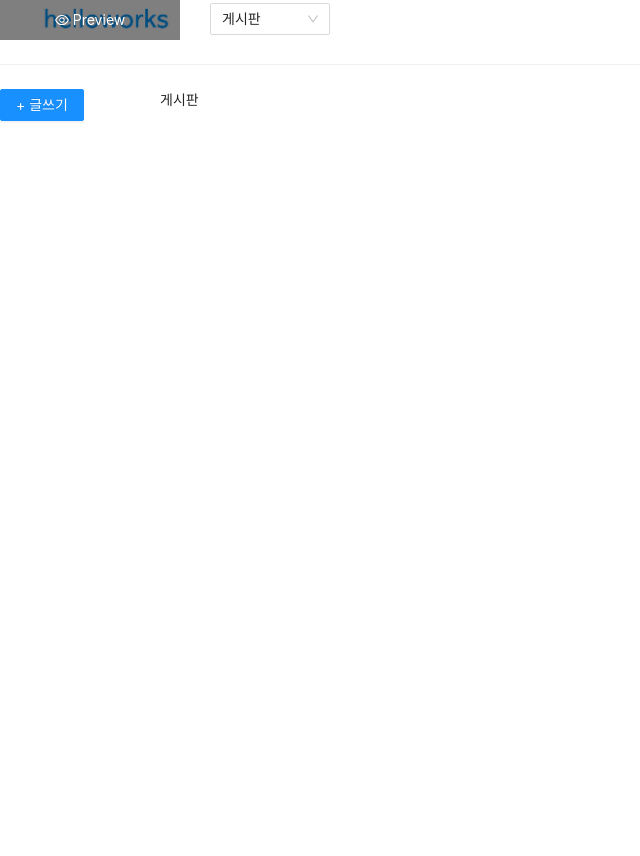
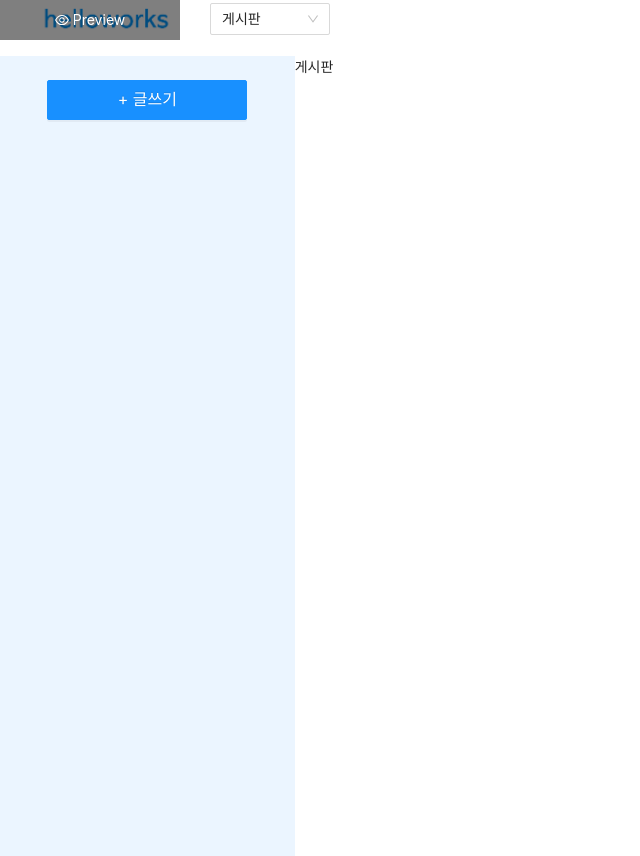
Before and after one commit to jiwon9412/myreact, a React (Create React App) app: page /board in a window 1280 px wide. Shown: the whole page, without its empty margins (0-640 px from the left). Before the commit the page ends 800 px from the top, so only its background shows below. Built offline with nearby package versions, Linux system fonts and the light colour scheme.

Commit message:
INIT: 사이드 수정, 헤더 검색 컴포넌트 추가

```diff
--- a/src/App.js
+++ b/src/App.js
@@ -13,18 +13,18 @@ function App() {
     <div className="App">
       <BrowserRouter>
         <Row>
-          <Col span={24}>
+          <Col flex={24}>
             <Header />
           </Col>
         </Row>
-        <Divider />
+
         <Row>
-          <Col span={3}>
+          <Col flex={1}>
             <Routes>
               <Route path="/board" element={<BoardSide />} />
             </Routes>
           </Col>
-          <Col span={21}>
+          <Col flex={10}>
             <Routes>
               <Route path="/" element={<Home />} />
               <Route path="/main" element={<Main />} />
--- a/src/components/atoms/Button/Button.css
+++ b/src/components/atoms/Button/Button.css
@@ -1,4 +1,12 @@
 .sideFirstName {
-  margin-top: 20;
-  margin-left: 20;
+  width: 200px;
+  height: 100px;
+  display: block;
+  margin-top: 3vh;
 }
+
+.searchButton {
+  width: 200px;
+  background-color: black;
+  display: inline-block;
+}
--- a/src/components/atoms/Button/index.js
+++ b/src/components/atoms/Button/index.js
@@ -1,13 +1,35 @@
 import React from 'react';
-import { Button } from 'antd';
+import { Button, Input } from 'antd';
 import './Button.css';
 
-export default function MyButton({ className, onClick, buttonName }) {
+function MyButton({ className, onClick, buttonName, size }) {
   //console.log(className);
 
   return (
-    <Button type="primary" className={className} onClick={onClick}>
+    <Button type="primary" className={className} onClick={onClick} size={size}>
       {buttonName && buttonName}
     </Button>
   );
 }
+
+function MySearch({ placeholder, onSearch, className }) {
+  const { Search } = Input;
+
+  console.log('placeholder ==> ', placeholder);
+  console.log('onSearch ==> ', onSearch);
+  console.log('className ==> ', className);
+
+  return (
+    <Search
+      placeholder={placeholder}
+      onSearch={onSearch}
+      style={{
+        width: 200,
+        position: 'relative',
+        right: '100%',
+      }}
+    />
+  );
+}
+
+export { MyButton, MySearch };
--- a/src/components/atoms/logo.js
+++ b/src/components/atoms/logo.js
@@ -4,7 +4,7 @@ import { Image } from 'antd';
 export default function Logo() {
   return (
     <Image
-      style={{ width: 150, marginLeft: 30 }}
+      style={{ width: 150, marginLeft: 30, display: 'inline-block' }}
       src="img/helloworks_logo.png"
     />
   );
--- a/src/components/atoms/menuSelect.js
+++ b/src/components/atoms/menuSelect.js
@@ -11,7 +11,7 @@ export default function MenuSelect({ menus = [], selectMenu }) {
   return (
     <Select
       defaultValue="board"
-      style={{ width: 120, marginLeft: 30 }}
+      style={{ width: 120, marginLeft: 30, display: 'inline-block' }}
       onChange={handleChange}
     >
       {menus.map((menu) => {
--- a/src/components/pages/boardSide/index.js
+++ b/src/components/pages/boardSide/index.js
@@ -1,17 +1,27 @@
 import React from 'react';
-import MyButton from '../../atoms/Button';
+import { MyButton } from '../../atoms/Button';
+import '../page.css';
+
 export default function BoardSide() {
   const handleClick = () => {
-    //
+    // 글쓰기 페이지로 이동
   };
 
   return (
-    <div>
-      <MyButton
-        className="sideFirstName"
-        onClick={handleClick}
-        buttonName="+ 글쓰기"
-      />
+    <div className="side">
+      <div
+        style={{
+          backgroundColor: '#EBF5FF',
+          height: '100%',
+        }}
+      >
+        <MyButton
+          className="sideFirstName"
+          onClick={handleClick}
+          buttonName="+ 글쓰기"
+          size="large"
+        />
+      </div>
     </div>
   );
 }
--- /dev/null
+++ b/src/components/pages/page.css
@@ -0,0 +1,4 @@
+.side {
+  height: 100vh;
+  text-align: center;
+}
--- a/src/components/templetes/Header/index.js
+++ b/src/components/templetes/Header/index.js
@@ -4,6 +4,9 @@ import { useNavigate } from 'react-router-dom';
 
 import Logo from '../../atoms/logo';
 import MenuSelect from '../../atoms/menuSelect';
+import { MySearch } from '../../atoms/Button';
+
+import '../templetes.css';
 
 export default function Header() {
   let navigate = useNavigate();
@@ -17,8 +20,13 @@ export default function Header() {
     navigate(`/${value}`);
   };
 
+  const searchHandler = (value) => {
+    //검색 조회 api
+    alert('검색api호출', value);
+  };
+
   return (
-    <div>
+    <div className="header">
       <Logo />
       <MenuSelect
         menus={[
@@ -36,6 +44,11 @@ export default function Header() {
         ]}
         selectMenu={selectMenu}
       />
+      <MySearch
+        placeholder="게시글 검색"
+        onSerch={searchHandler}
+        className="searchButton"
+      />
     </div>
   );
 }
--- /dev/null
+++ b/src/components/templetes/templetes.css
@@ -0,0 +1,3 @@
+.header {
+  height: 7vh;
+}
```
Also changed, not shown: src/components/templetes/Side/index.js (+8 -1 lines).
